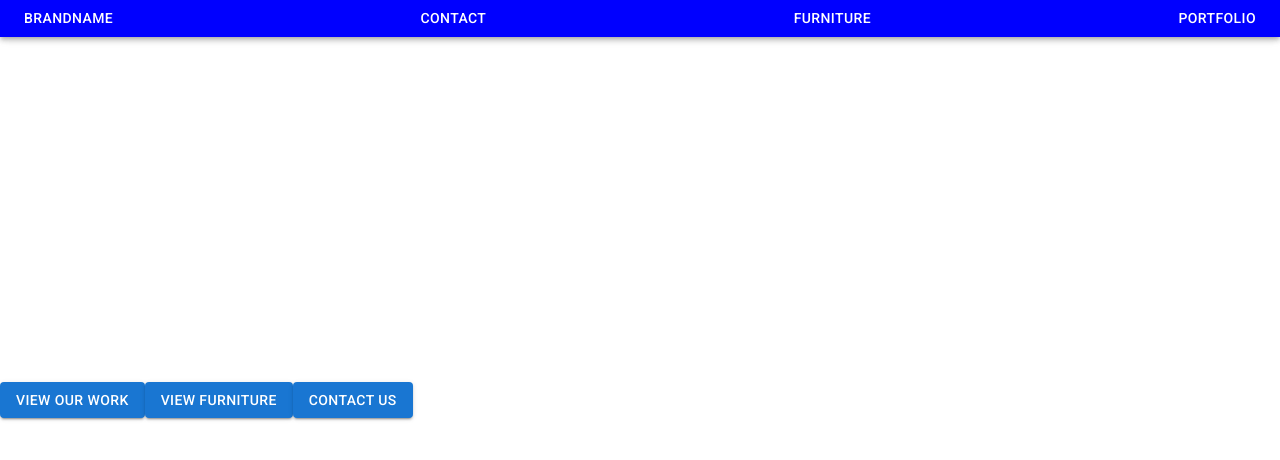
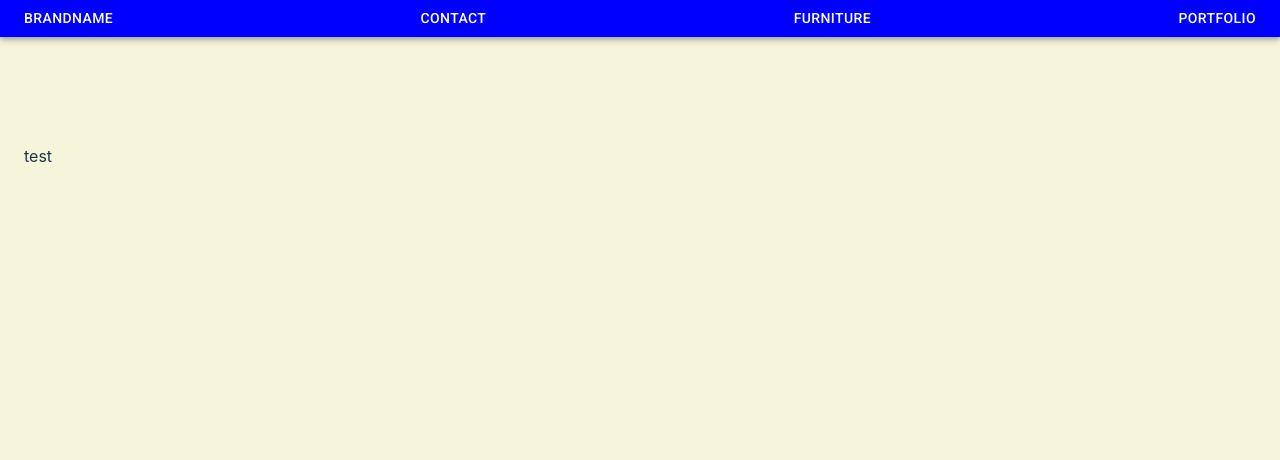
Before and after one commit to masonbarnes645/ERBD, a React (Vite) app in the folder ERB-client/: page / in a window 1280 px wide. Shown: the top 460 px of the page. Built offline with nearby package versions, Linux system fonts and the light colour scheme; no server answers.

Commit message:
landing Grid

```diff
--- a/ERB-client/src/App.css
+++ b/ERB-client/src/App.css
@@ -1,4 +1,18 @@
 body{
     overflow-x: hidden;
-    max-width: 100%;
+    display: flex;
+    justify-content: center;
+    margin:0;
+    padding: 0;
+    box-sizing: content-box;
 }
+
+.fuckler500 {
+    display: grid;
+    grid-template-columns: repeat(4, 1fr);
+    grid-template-rows: repeat(8,1fr);
+}
+
+#test {
+    object-fit: fill;
+}
--- a/ERB-client/src/App.jsx
+++ b/ERB-client/src/App.jsx
@@ -2,17 +2,27 @@ import { Outlet } from "react-router-dom";
 import { Toaster } from "react-hot-toast"
 import { UserProvider } from "./usercontext";
 import NavBar from "./NavBar";
+import { Box } from "@mui/material";
 
 const App = () => {
 
   return (
 
     <UserProvider>
-      <NavBar/>
-        <Outlet />
-      <Toaster />
+      <Box
+        sx={{
+          minHeight: '100vh',
+          display: 'flex',
+          flexDirection: 'column',
+        }}
+      >
+        <NavBar />
+        <Box sx={{ flexGrow: 1 }}>
+          <Outlet />
+        </Box>
+        <Toaster />
+      </Box>
     </UserProvider>
-
   )
 
 }
--- a/ERB-client/src/Landing.jsx
+++ b/ERB-client/src/Landing.jsx
@@ -2,15 +2,26 @@ import { Link } from "react-router-dom"
 import Box from "@mui/material/Box"
 import { Button, Container, Typography } from "@mui/material"
 import Grid from '@mui/material/Grid2';
+import './App.css'
 
 
 const Landing = () => {
 
 
     return (
-        <Box width={'100%'}>
+        < Container className="fuckler500" maxWidth={false}sx={{backgroundColor:'beige', width:'100vw', height:'100vh', padding:'10%' }}>
+            <Box sx={{gridRowStart:1, gridRowEnd:2, gridColumnStart:1, gridColumnEnd:2}}>
+                <p>test</p>
+            </Box>
+        </Container>
+    )
+}
 
-            <Link to={"/portfolios"}>
+export default Landing
+
+
+
+{/* <Link to={"/portfolios"}>
 <Button variant="contained"> View our Work</Button>
 </Link>
 <Link to={"/products"}>
@@ -20,11 +31,4 @@ const Landing = () => {
 <Button variant="contained">
     Contact Us
 </Button>
-            </Link>
-        </Box>
-
-
-    )
-}
-
-export default Landing
+</Link> */}
--- a/ERB-client/src/NavBar.jsx
+++ b/ERB-client/src/NavBar.jsx
@@ -15,7 +15,7 @@ const NavBar = () => {
     };
 
     return (
-        <AppBar  sx={{width:'100%'}}>
+        <AppBar  sx={{maxWidth:'100%'}}>
             <Box
                 sx={{
                     bgcolor: 'blue',
```
Lines whose indentation alone changed are shown as unchanged.
